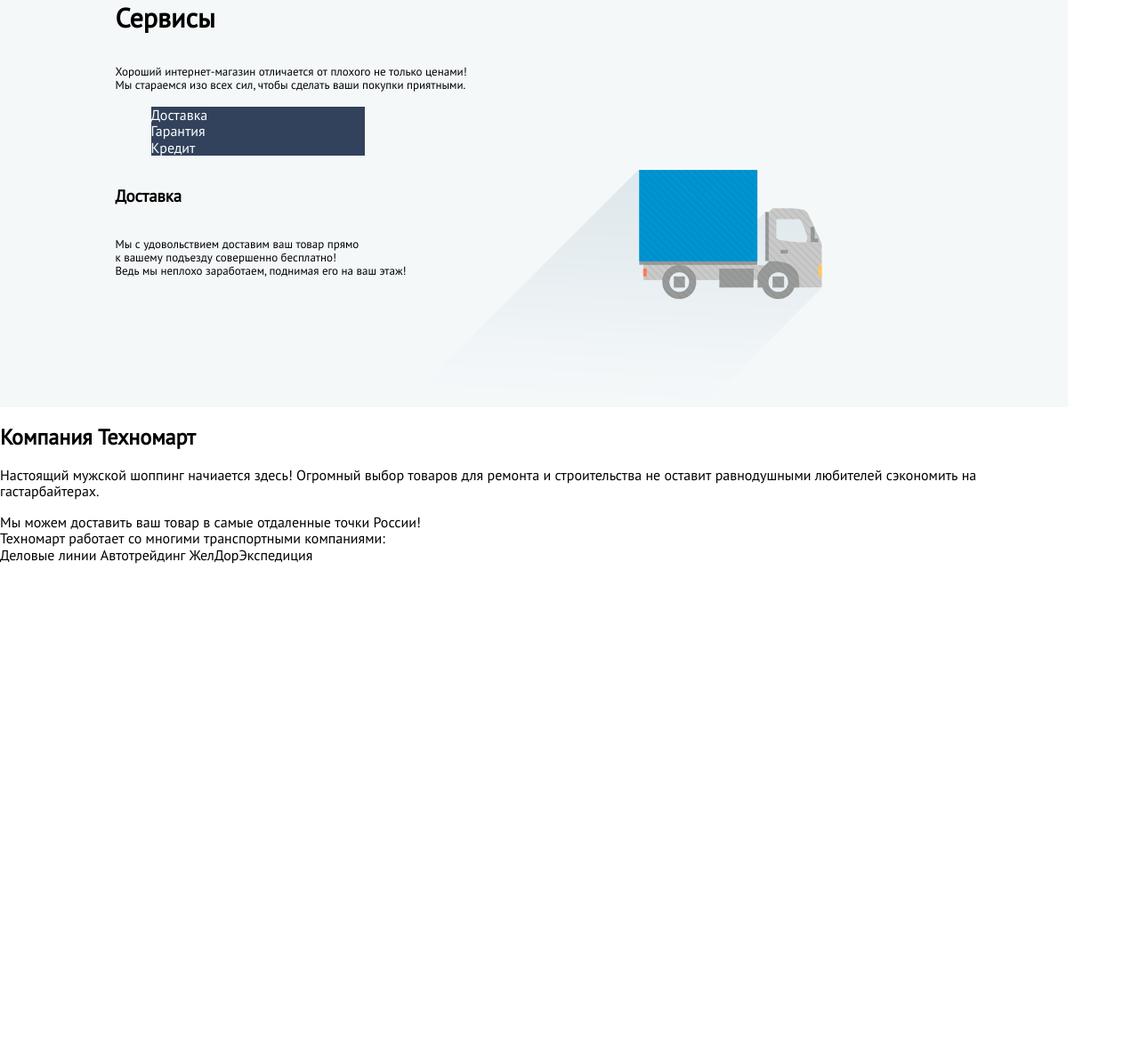
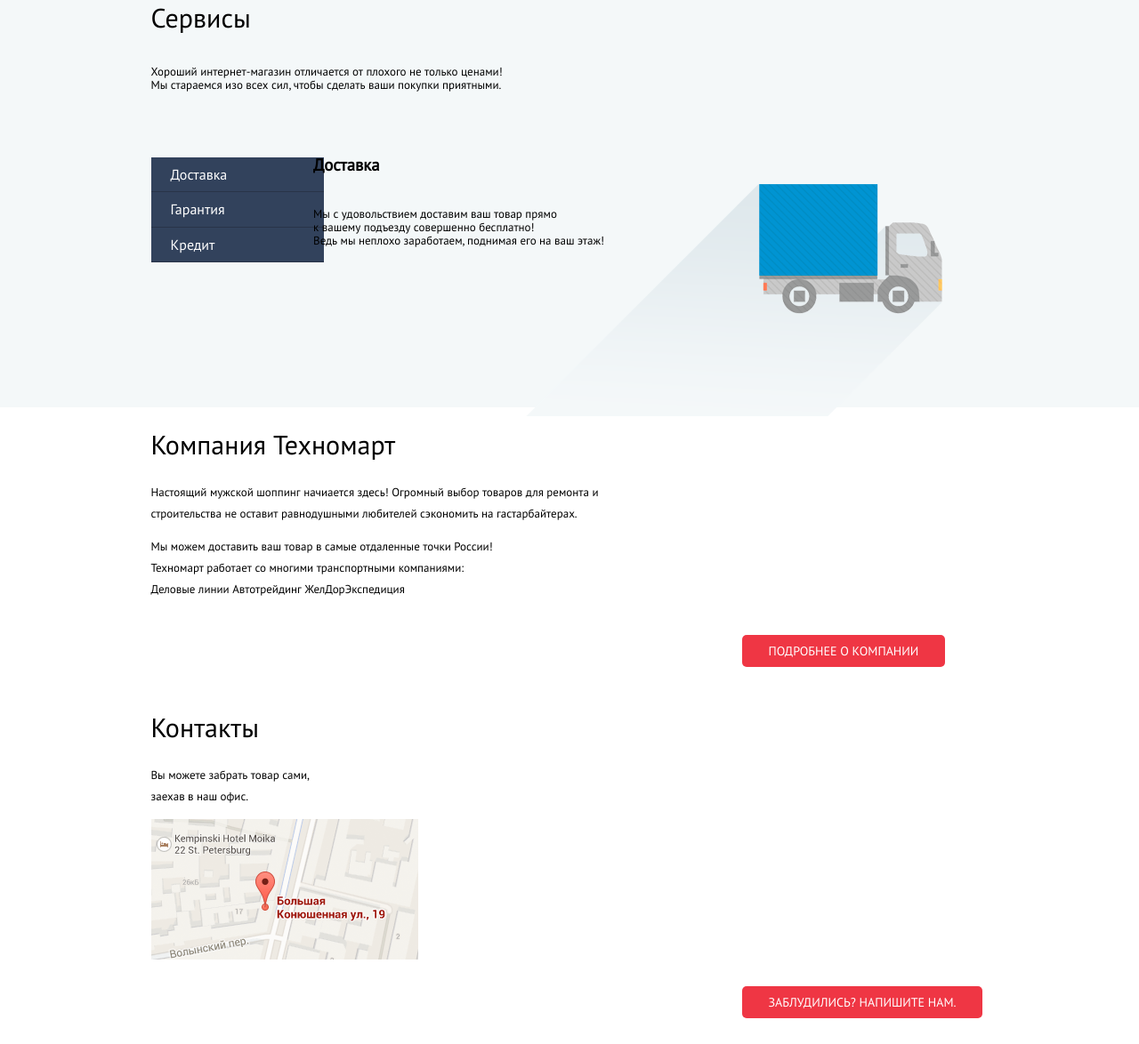
Before and after one commit to suvarec/1168563-technomart-26, a plain HTML site: page index.html in a window 1280 px wide. Shown: the part 1902-3076 px from the top of the page at 89% size. Drawn offline with nearby package versions, Linux system fonts and the light colour scheme; a web font is replaced by a local one.

Commit message:
сообщение

```diff
--- a/css/style.css
+++ b/css/style.css
@@ -5,18 +5,18 @@ body {
 }
 
 body {
-  width: 1200px;
-  height: 3151px;
+  width: 100%;
+  height: 100%;
   font-family: Cuprum, PT Sans, sans-serif;
   font-style: normal;
   font-weight: normal;
   font-size: 16px;
 }
 
-/*body {
+/*body
 background: url("../img/index.jpg") no-repeat;
 opacity: 0.5;
-}*/
+} */
 
 ul {
   list-style: none;
@@ -266,7 +266,8 @@ header {
 }
 
 .popular-products-wrapper h2,
-.popular-producers-wrapper h2 {
+.popular-producers-wrapper h2
+{
   margin: 30px 30px ;
   font-size: 30px;
   text-transform: uppercase;
@@ -347,13 +348,59 @@ header {
 }
 
 .services-nav {
-  width: 240px;
+  margin: 73px 0 0 -40px;
 }
 
 .services-nav li {
+  display: block;
+  width: 150px;
+  padding: 10px 22px;
+  text-align: start;
   background-color: #32425C;
+  border-bottom: 1px solid #293448;
 }
 
 .delivery-wrapper {
-  float: left;
+  display: inline-block;
+  position: absolute;
+  top: 220px;
+  right: 600px;
 }
+
+.services img {
+  display: inline-block;
+  position: absolute;
+  top: 270px;
+  right: 220px;
+}
+
+.company-information {
+  display: flex;
+  flex-wrap: wrap;
+  justify-content: space-between;
+}
+
+.services h2,
+.company-information h2 {
+  font-style: normal;
+  font-weight: normal;
+  font-size: 30px;
+}
+
+.company-information p {
+  font-family: PT Sans;
+  font-style: normal;
+  font-weight: normal;
+  font-size: 13px;
+  line-height: 24px;
+}
+
+.company-information-btn {
+  display: inline-block;
+  margin: 26px 0 26px 664px ;
+  padding: 10px 30px 10px;
+  font-size: 14px;
+  background-color: #EF3644;
+  border-radius: 5px;
+  text-transform: uppercase;
+}
--- a/index.html
+++ b/index.html
@@ -174,7 +174,7 @@
             Мы стараемся изо всех сил, чтобы сделать ваши покупки приятными.
           </p>
           <ul class="services-nav">
-          <li><a href="#" class="services-nav-item">Доставка</a></li>
+            <li><a href="#" class="services-nav-item active">Доставка</a></li>
             <li><a href="#" class="services-nav-item">Гарантия</a></li>
             <li><a href="#" class="services-nav-item">Кредит</a></li>
           </ul>
@@ -190,10 +190,11 @@
         </div>
       </section>
       <section class="company-information">
+        <div class="container">
         <div class="about-company">
           <h2>Компания Техномарт</h2>
           <p>
-            Настоящий мужской шоппинг начиается здесь! Огромный выбор товаров для ремонта и
+            Настоящий мужской шоппинг начиается здесь! Огромный выбор товаров для ремонта и<br>
             строительства не оставит равнодушными любителей сэкономить на гастарбайтерах.
           </p>
           <p>
@@ -206,7 +207,14 @@
           <a href="" class="company-information-btn">Подробнее о компании</a>
         </div>
         <div class="contacts">
-
+          <h2>Контакты</h2>
+          <p>
+            Вы можете забрать товар сами,<br>
+            заехав в наш офис.
+          </p>
+          <img src="./img/company-location-map.png" name="company-location-map" width="" height="" alt="Местоположение компании">
+          <a href="#" class="company-information-btn">Заблудились? Напишите нам.</a>
+        </div>
         </div>
       </section>
     </main>
```
Also changed, not shown: img/about company trait.png (added), img/company-location-map.png (added), img/slider-bg.jpg (added). Lines whose indentation alone changed are shown as unchanged.
